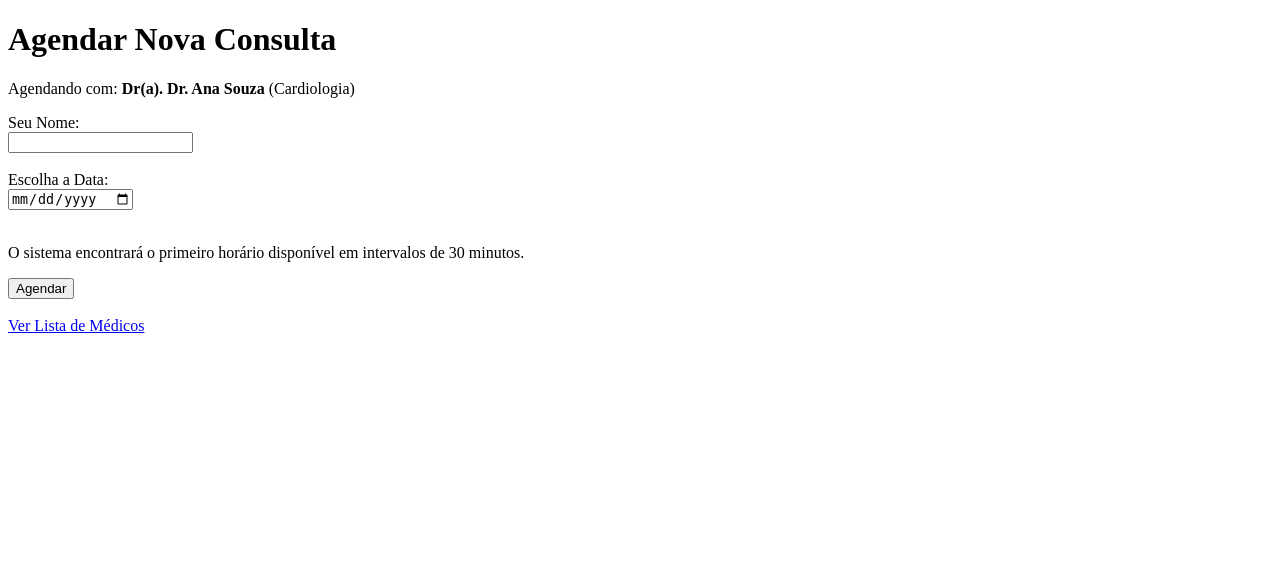
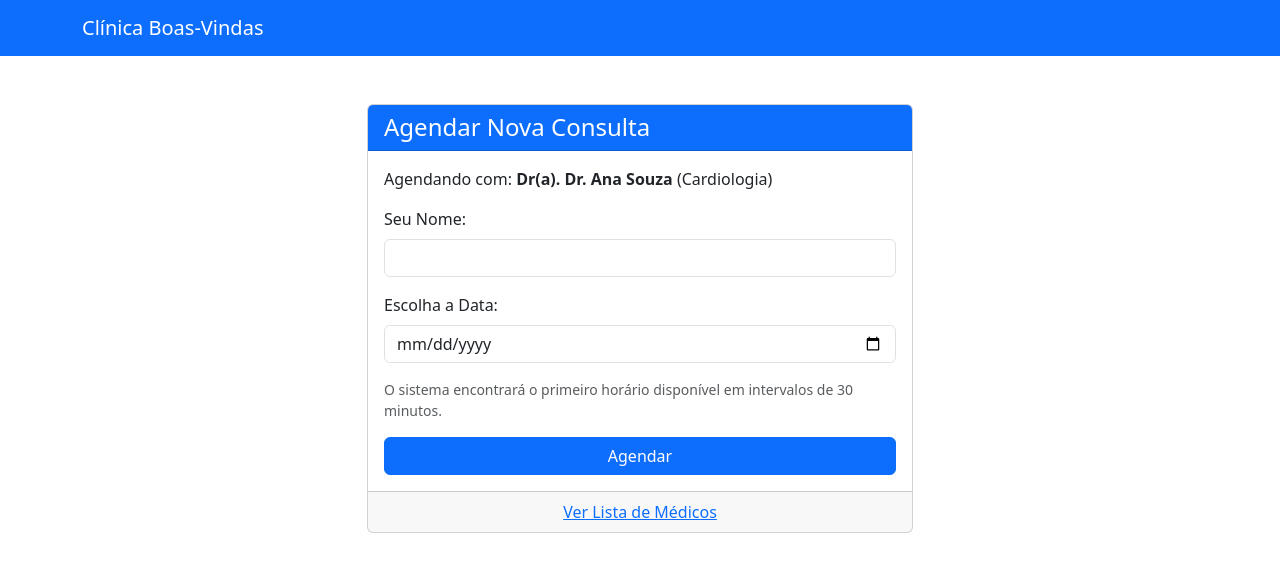
Before and after one commit to pmenezesdev/AgendamentoClinica, a Django app: template core/templates/core/agendar_consulta.html in a window 1280 px wide. Shown: the top 572 px of the page. Run offline with Django 5.2, Linux system fonts and the light colour scheme; the template is opened without the code that fills it: values that come from a table or form of the project are taken from there, others are empty; data comes from the database, SQL or seed files in the repository; both versions use the stored data as it was after the commit.

Commit message:
Médicos de Exemplo

```diff
--- a/core/templates/core/agendar_consulta.html
+++ b/core/templates/core/agendar_consulta.html
@@ -1,44 +1,77 @@
 <!DOCTYPE html>
-<html lang="en">
+<html lang="pt-br">
 <head>
     <meta charset="UTF-8">
     <meta name="viewport" content="width=device-width, initial-scale=1.0">
     <title>Agendar Consulta</title>
+    <link href="https://cdn.jsdelivr.net/npm/bootstrap@5.3.3/dist/css/bootstrap.min.css" rel="stylesheet" integrity="sha384-QWTKZyjpPEjISv5WaRU9OFeRpok6YctnYmDr5pNlyT2bRjXh0JMhjY6hW+ALEwIH" crossorigin="anonymous">
 </head>
 <body>
-    <h1>Agendar Nova Consulta</h1>
+    <nav class="navbar navbar-expand-lg navbar-dark bg-primary">
+        <div class="container">
+            <a class="navbar-brand" href="{% url 'core:medicos_list' %}">Clínica Boas-Vindas</a>
+        </div>
+    </nav>
 
+    <div class="container mt-5">
+        <div class="row justify-content-center">
+            <div class="col-md-6">
+                <div class="card">
+                    <div class="card-header bg-primary text-white">
+                        <h1 class="h4 mb-0">Agendar Nova Consulta</h1>
+                    </div>
+                    <div class="card-body">
                         {% if message %}
-        <p style="color: {% if message_type == 'success' %}green{% else %}red{% endif %};">{{ message }}</p>
+                            <div class="alert alert-{% if message_type == 'success' %}success{% else %}danger{% endif %}" role="alert">
+                                {{ message }}
+                            </div>
                         {% endif %}
 
                         <form action="{% url 'core:agendar_consulta' %}" method="post">
                             {% csrf_token %}
 
                             {% if selected_medico %}
+                                <div class="mb-3">
                                     <p>Agendando com: <strong>Dr(a). {{ selected_medico.nome }}</strong> ({{ selected_medico.especialidade }})</p>
                                     <input type="hidden" name="medico_id" value="{{ selected_medico.id }}">
+                                </div>
                             {% else %}
-            <label for="medico_id">Escolha o Médico:</label><br>
-            <select name="medico_id" id="medico_id" required>
+                                <div class="mb-3">
+                                    <label for="medico_id" class="form-label">Escolha o Médico:</label>
+                                    <select name="medico_id" id="medico_id" class="form-select" required>
                                         <option value="">---</option>
                                         {% for medico in medicos %}
                                             <option value="{{ medico.id }}">Dr(a). {{ medico.nome }} - {{ medico.especialidade }}</option>
                                         {% endfor %}
-            </select><br><br>
+                                    </select>
+                                </div>
                             {% endif %}
 
-        <label for="paciente_nome">Seu Nome:</label><br>
-        <input type="text" id="paciente_nome" name="paciente_nome" required><br><br>
+                            <div class="mb-3">
+                                <label for="paciente_nome" class="form-label">Seu Nome:</label>
+                                <input type="text" id="paciente_nome" name="paciente_nome" class="form-control" required>
+                            </div>
 
-        <label for="data">Escolha a Data:</label><br>
-        <input type="date" id="data" name="data" required><br><br>
+                            <div class="mb-3">
+                                <label for="data" class="form-label">Escolha a Data:</label>
+                                <input type="date" id="data" name="data" class="form-control" required>
+                            </div>
 
-        <p>O sistema encontrará o primeiro horário disponível em intervalos de 30 minutos.</p>
+                            <p class="form-text">O sistema encontrará o primeiro horário disponível em intervalos de 30 minutos.</p>
 
-        <button type="submit">Agendar</button>
+                            <div class="d-grid">
+                                <button type="submit" class="btn btn-primary">Agendar</button>
+                            </div>
                         </form>
-    <br>
+                    </div>
+                    <div class="card-footer text-center">
                         <a href="{% url 'core:medicos_list' %}">Ver Lista de Médicos</a>
+                    </div>
+                </div>
+            </div>
+        </div>
+    </div>
+
+    <script src="https://cdn.jsdelivr.net/npm/bootstrap@5.3.3/dist/js/bootstrap.bundle.min.js" integrity="sha384-YvpcrYf0tY3lHB60NNkmXc5s9fDVZLESaAA55NDzOxhy9GkcIdslK1eN7N6jIeHz" crossorigin="anonymous"></script>
 </body>
 </html>
```
Also changed, not shown: core/templates/core/medicos_list.html (+42 -15 lines), core/migrations/0002_auto_20251204_1631.py (added), db.sqlite3. Lines whose indentation alone changed are shown as unchanged.
